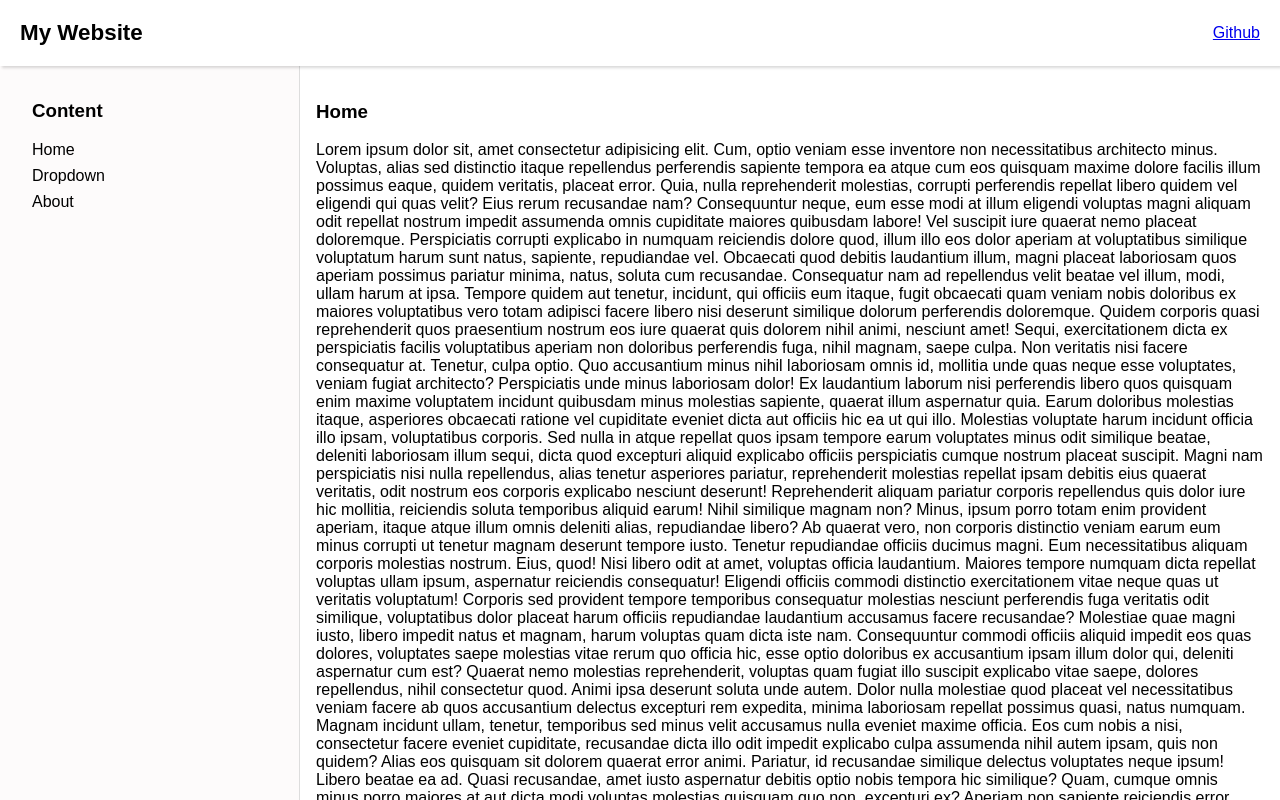
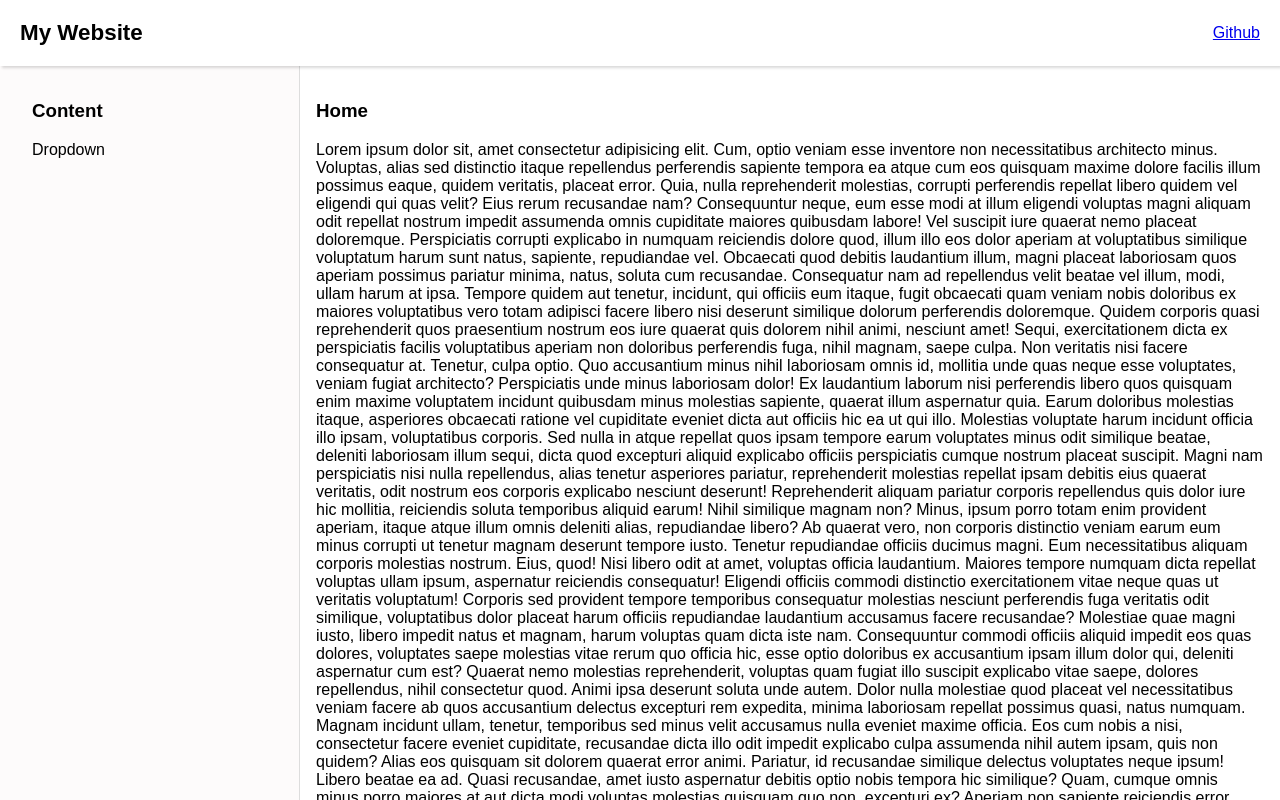
Before and after one commit to ssakib4040/component-vault, a React (Vite) app: page / in a window 1280 px wide. Shown: the top 800 px of the page. Built offline with nearby package versions, Linux system fonts and the light colour scheme.

Commit message:
Sidebar refactored

```diff
--- a/src/App.scss
+++ b/src/App.scss
@@ -1,9 +1,4 @@
 .container {
   position: relative;
-  height: calc(100vh - 59.18px); // 59.18
-
-  .content {
-    margin-left: 300px;
-    overflow-y: auto;
-  }
+  height: calc(100vh - 59.18px);
 }
--- a/src/components/Content/Content.scss
+++ b/src/components/Content/Content.scss
@@ -1,4 +1,6 @@
 .content {
-  margin-left: 200px;
+  margin-left: 300px;
   padding: 1rem;
+  position: absolute;
+  top: 65.29px;
 }
--- a/src/components/Header/Header.scss
+++ b/src/components/Header/Header.scss
@@ -2,8 +2,10 @@ header {
   padding: 20px;
   background: #fff;
   box-shadow: rgba(0, 0, 0, 0.15) 1.95px 1.95px 2.6px;
-  position: sticky;
+  position: fixed;
   top: 0;
+  left: 0;
+  right: 0;
   z-index: 999;
 
   nav {
--- a/src/components/Sidebar/Sidebar.jsx
+++ b/src/components/Sidebar/Sidebar.jsx
@@ -1,4 +1,11 @@
 import "./Sidebar.scss";
+
+const sidebar = [
+  {
+    title: "Dropdown",
+    path: "dropdown.html",
+  },
+];
 
 export default function Sidebar() {
   return (
@@ -6,15 +13,13 @@ export default function Sidebar() {
       <h3>Content</h3>
 
       <ul>
-        <li>
-          <a href="/">Home</a>
-        </li>
-        <li>
-          <a href="dropdown.html">Dropdown</a>
-        </li>
-        <li>
-          <a href="about.html">About</a>
-        </li>
+        {sidebar.map((item, index) => {
+          return (
+            <li key={index}>
+              <a href={item?.path || "/"}>{item?.title}</a>
+            </li>
+          );
+        })}
       </ul>
     </div>
   );
```
